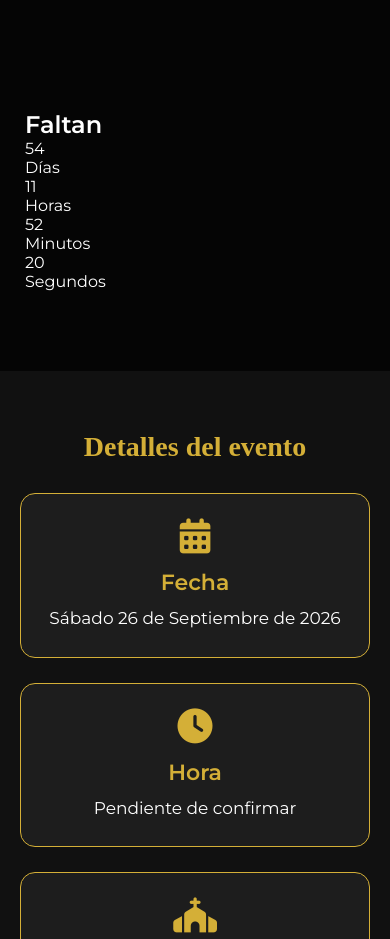
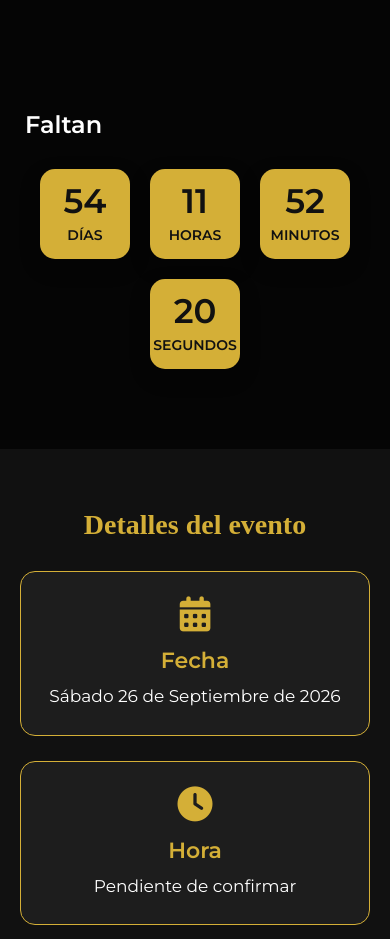
Before and after one commit to kenshinespinosa-pixel/emma-sofia-xv-premium, a plain HTML site: page index.html in a window 390 px wide. Shown: the part 1060-1999 px from the top of the page. Drawn offline with Linux system fonts and the light colour scheme.

Commit message:
Update style.css

```diff
--- a/css/style.css
+++ b/css/style.css
@@ -421,4 +421,40 @@ PORTADA
         bottom: 15px;
         right: 15px;
     }
+
+    /* ===== CONTADOR ===== */
+
+#contador{
+    display:flex;
+    justify-content:center;
+    gap:20px;
+    flex-wrap:wrap;
+    margin-top:30px;
 }
+
+#contador div{
+    background:#d4af37;
+    color:#111;
+    width:90px;
+    height:90px;
+    border-radius:15px;
+    display:flex;
+    flex-direction:column;
+    justify-content:center;
+    align-items:center;
+    box-shadow:0 8px 20px rgba(0,0,0,.25);
+}
+
+#contador span{
+    font-size:34px;
+    font-weight:700;
+    line-height:1;
+}
+
+#contador p{
+    margin-top:8px;
+    font-size:14px;
+    font-weight:600;
+    text-transform:uppercase;
+
+}
```
